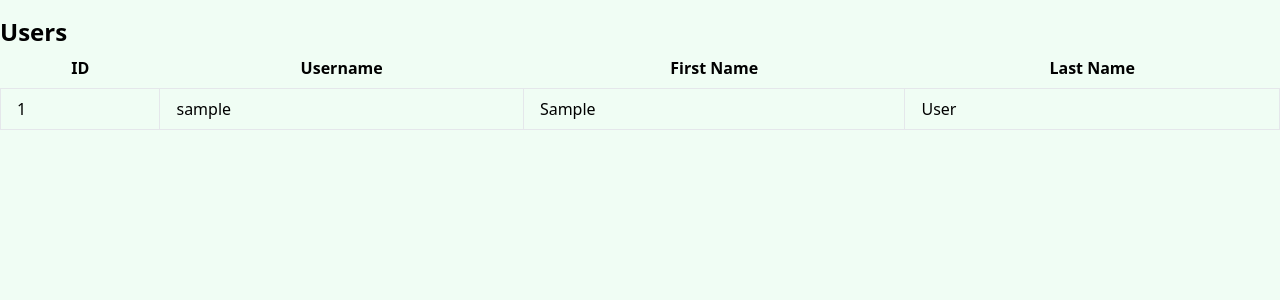
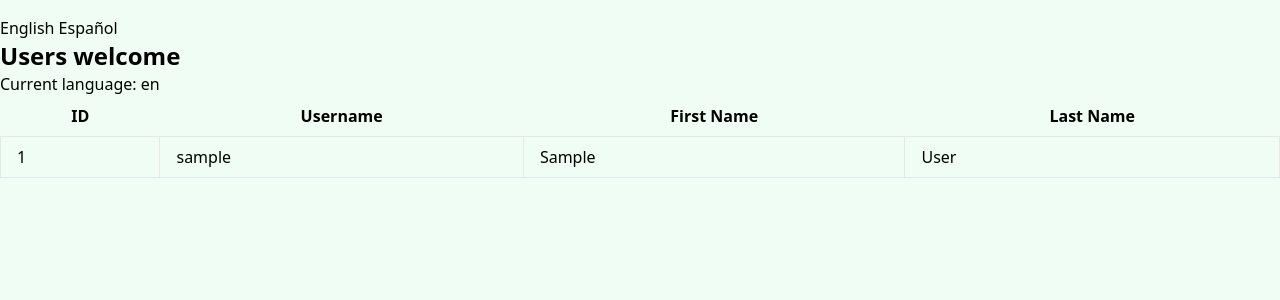
Before and after one commit to AbdullahEsha/test-django, a Django app: template user/templates/pages/index.html in a window 1280 px wide. Shown: the top 300 px of the page. Run offline with Django 5.2, Linux system fonts and the light colour scheme; the template is opened without the code that fills it: most values are stand-ins (such as "Sample title", 1, 10 or a date in 2020); some libraries are stand-ins or nearby versions.

Commit message:
language test update

```diff
--- a/core/urls.py
+++ b/core/urls.py
@@ -15,7 +15,7 @@ Including another URLconf
     2. Add a URL to urlpatterns:  path('blog/', include('blog.urls'))
 """
 from django.contrib import admin
-from django.urls import path
+from django.urls import include, path
 from user import views
 
 urlpatterns = [
@@ -23,4 +23,5 @@ urlpatterns = [
     path('login/', views.login, name='login'),
     path('register/', views.register, name='register'),
     path('users/', views.get_all_users, name='users'),
+    path('i18n/', include('django.conf.urls.i18n')),
 ]
--- a/user/templates/pages/index.html
+++ b/user/templates/pages/index.html
@@ -1,7 +1,17 @@
-{% extends "_base.html" %} {% block content %}
+{% extends "_base.html" %}
+{% load i18n %}
+{% block content %}
 <!-- list of users -->
 <div class="container mx-auto mt-4">
-  <h1 class="text-2xl font-bold">Users</h1>
+  <a href="{% url 'set_language' %}?language=en&next={{ request.path }}">English</a>
+  <a href="{% url 'set_language' %}?language=es&next={{ request.path }}">Español</a>
+
+
+  <h1 class="text-2xl font-bold">
+    Users {% trans "welcome" %}
+
+  </h1>
+  <p>Current language: {{ LANGUAGE_CODE }}</p>
   <table class="table-auto w-full">
     <thead>
       <tr>
```
Also changed, not shown: core/settings.py (+4 -5 lines), locale/en/LC_MESSAGES/django.po, locale/es/LC_MESSAGES/django.po, 2 other files.
